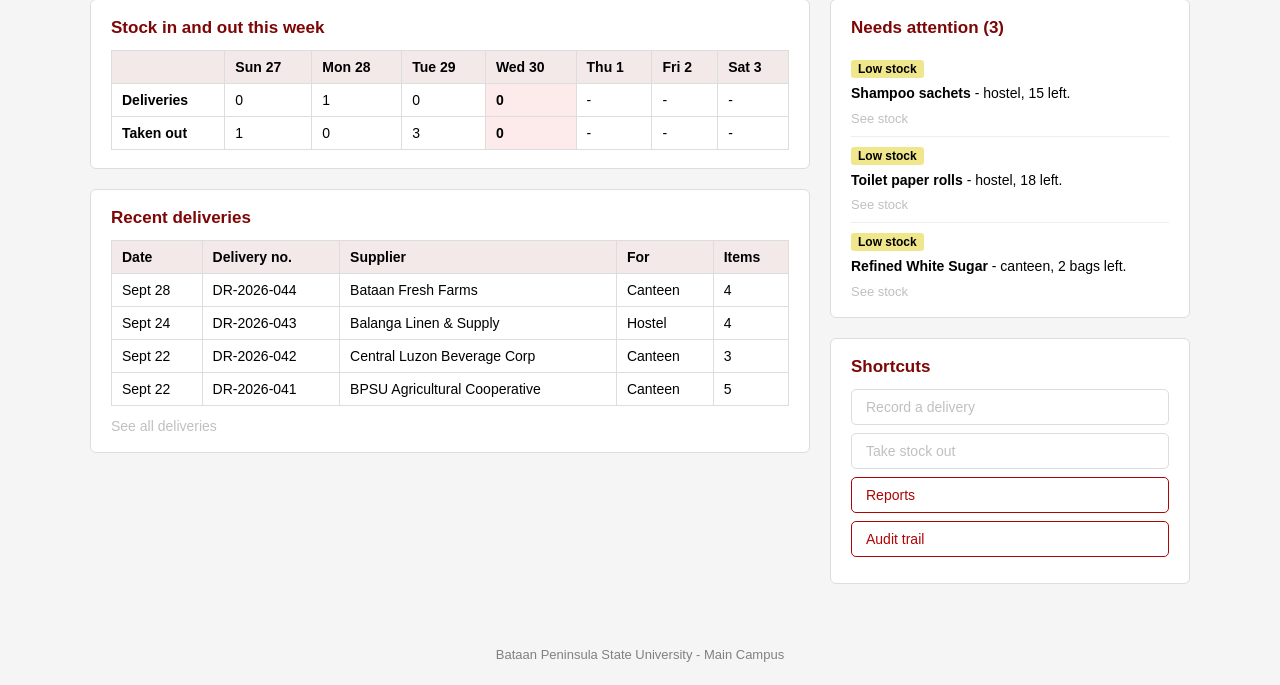
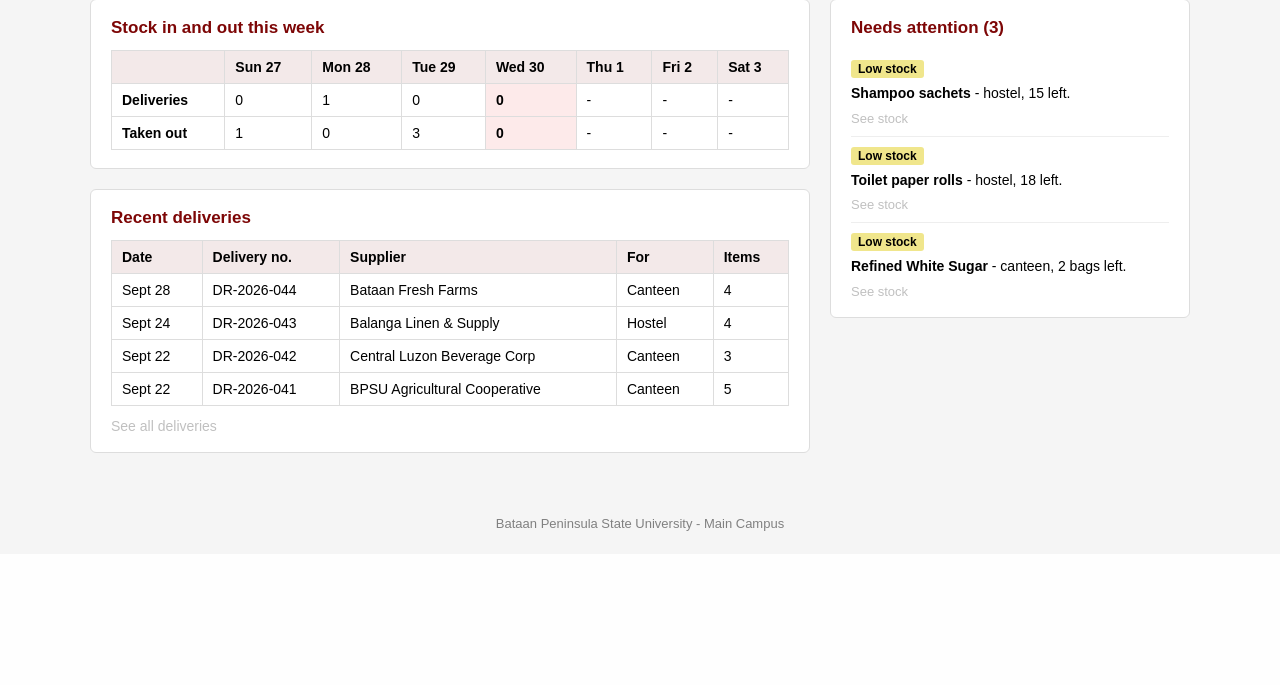
Before and after one commit to AngeloSierra12/patpevsystem, a PHP site: page /dashboard.html in a window 1280 px wide. Shown: the part 373-1058 px from the top of the page. After the commit the page ends 904 px from the top, so only its background shows below. Run offline with PHP 8.4, Linux system fonts and the light colour scheme.

Commit message:
Remove shortcuts from the dashboard

```diff
--- a/css/dashboard.css
+++ b/css/dashboard.css
@@ -297,32 +297,6 @@ td {
     color: silver;
 }
 
-.button {
-    display: block;
-    background-color: white;
-    color: #ae0404;
-    border: 1px solid #ae0404;
-    text-decoration: none;
-    padding: 9px 14px;
-    border-radius: 5px;
-    margin-bottom: 8px;
-    font-size: 14px;
-    transition: 0.3s;
-}
-
-.button:hover {
-    opacity: 0.7;
-}
-
-.button.off {
-    border-color: gainsboro;
-    color: silver;
-}
-
-.button.off:hover {
-    opacity: 1;
-}
-
 footer {
     text-align: center;
     color: gray;
--- a/dashboard.html
+++ b/dashboard.html
@@ -162,14 +162,6 @@
                     </div>
                 </div>
 
-                <div class="box">
-                    <h2>Shortcuts</h2>
-                    <a class="button off">Record a delivery</a>
-                    <a class="button off">Take stock out</a>
-                    <a class="button" href="reports.html">Reports</a>
-                    <a class="button" href="audit-trail.html">Audit trail</a>
-                </div>
-
             </div>
 
         </div>
```
